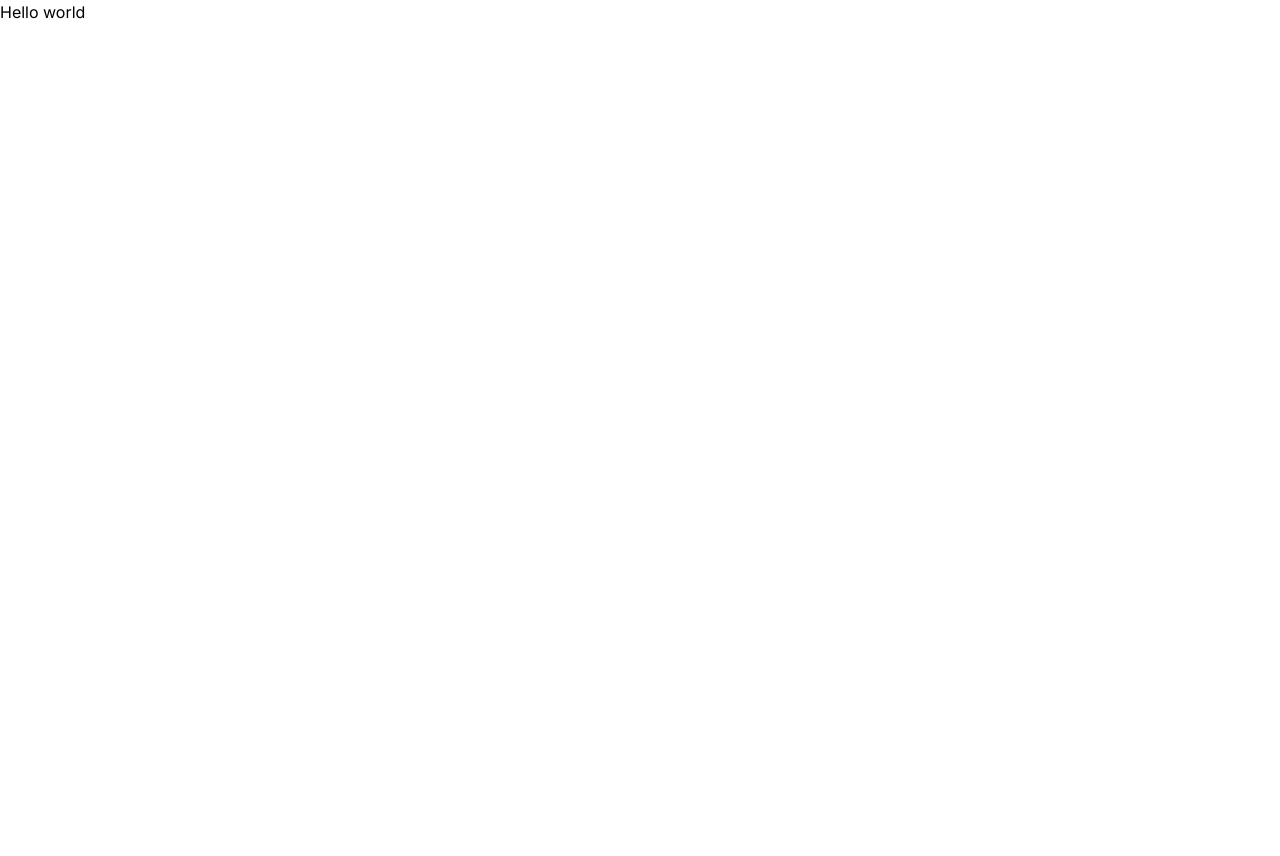
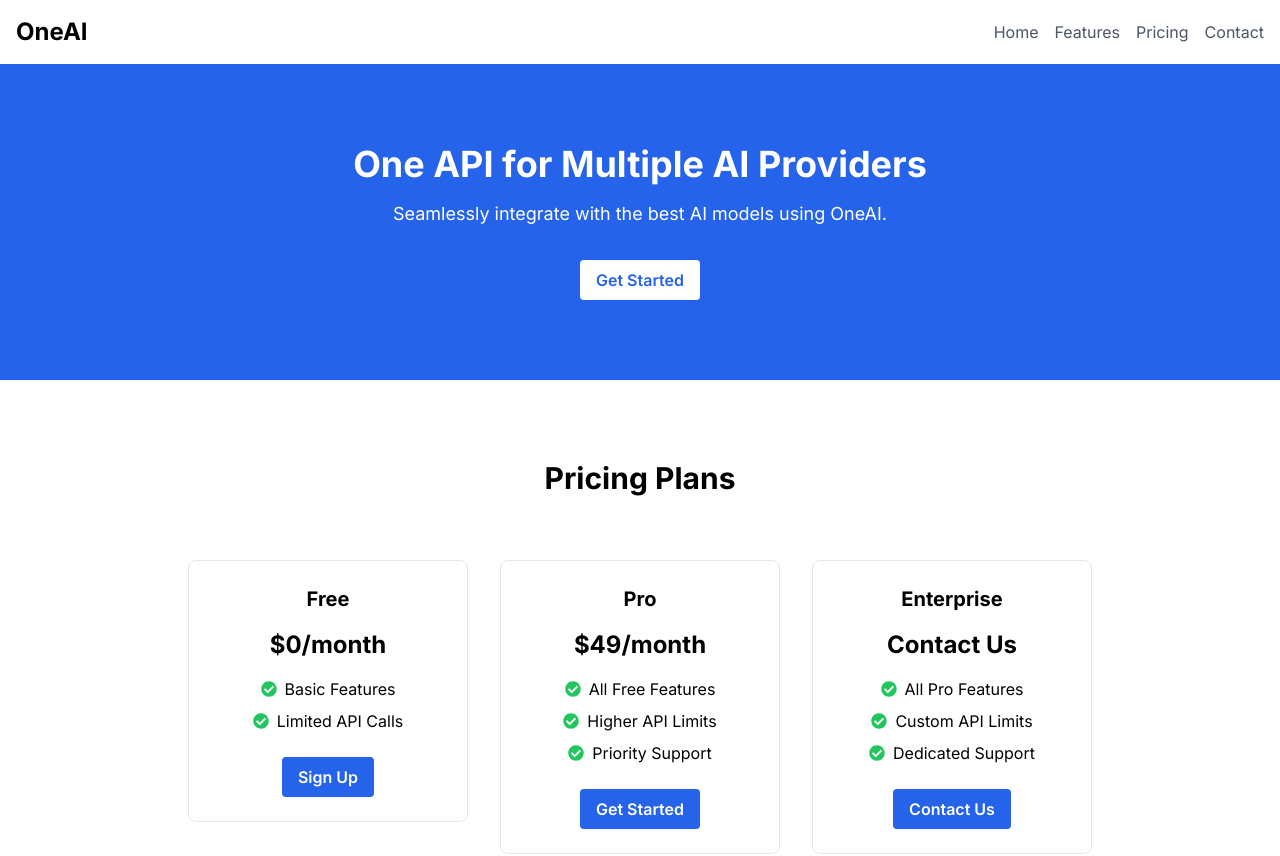
Before and after one commit to GPT-Engineer-App/oneai-pricing-page, a Next.js app: page / in a window 1280 px wide. Shown: the top 856 px of the page. Before the commit the page ends 800 px from the top, so only its background shows below. Built offline with nearby package versions, Linux system fonts and the light colour scheme.

Commit message:
Create initial layout for OneAI pricing page with modern and sleek design

```diff
--- a/src/app/page.tsx
+++ b/src/app/page.tsx
@@ -1,3 +1,186 @@
-export default function Home() {
-  return "Hello world";
-}
+"use client";
+
+import React from "react";
+import Image from "next/image";
+import { useState } from "react";
+import { FaCheckCircle } from "react-icons/fa";
+
+const Home = () => {
+  const [faqOpen, setFaqOpen] = useState<number | null>(null);
+
+  const toggleFaq = (index: number) => {
+    setFaqOpen(faqOpen === index ? null : index);
+  };
+
+  return (
+    <div className="min-h-screen flex flex-col">
+      {/* Header */}
+      <header className="bg-white shadow-md">
+        <div className="container mx-auto px-4 py-4 flex justify-between items-center">
+          <div className="text-2xl font-bold">OneAI</div>
+          <nav className="space-x-4">
+            <a href="#" className="text-gray-600 hover:text-gray-900">Home</a>
+            <a href="#" className="text-gray-600 hover:text-gray-900">Features</a>
+            <a href="#" className="text-gray-600 hover:text-gray-900">Pricing</a>
+            <a href="#" className="text-gray-600 hover:text-gray-900">Contact</a>
+          </nav>
+        </div>
+      </header>
+
+      {/* Hero Section */}
+      <section className="bg-blue-600 text-white py-20">
+        <div className="container mx-auto px-4 text-center">
+          <h1 className="text-4xl font-bold mb-4">One API for Multiple AI Providers</h1>
+          <p className="text-lg mb-8">Seamlessly integrate with the best AI models using OneAI.</p>
+          <button className="bg-white text-blue-600 font-semibold py-2 px-4 rounded">Get Started</button>
+        </div>
+      </section>
+
+      {/* Pricing Tiers */}
+      <section className="py-20">
+        <div className="container mx-auto px-4">
+          <h2 className="text-3xl font-bold text-center mb-12">Pricing Plans</h2>
+          <div className="flex flex-wrap justify-center">
+            {/* Free Plan */}
+            <div className="w-full md:w-1/3 lg:w-1/4 p-4">
+              <div className="border rounded-lg p-6 text-center">
+                <h3 className="text-xl font-bold mb-4">Free</h3>
+                <p className="text-2xl font-bold mb-4">$0/month</p>
+                <ul className="mb-6">
+                  <li className="flex items-center justify-center mb-2">
+                    <FaCheckCircle className="text-green-500 mr-2" /> Basic Features
+                  </li>
+                  <li className="flex items-center justify-center mb-2">
+                    <FaCheckCircle className="text-green-500 mr-2" /> Limited API Calls
+                  </li>
+                </ul>
+                <button className="bg-blue-600 text-white font-semibold py-2 px-4 rounded">Sign Up</button>
+              </div>
+            </div>
+            {/* Pro Plan */}
+            <div className="w-full md:w-1/3 lg:w-1/4 p-4">
+              <div className="border rounded-lg p-6 text-center">
+                <h3 className="text-xl font-bold mb-4">Pro</h3>
+                <p className="text-2xl font-bold mb-4">$49/month</p>
+                <ul className="mb-6">
+                  <li className="flex items-center justify-center mb-2">
+                    <FaCheckCircle className="text-green-500 mr-2" /> All Free Features
+                  </li>
+                  <li className="flex items-center justify-center mb-2">
+                    <FaCheckCircle className="text-green-500 mr-2" /> Higher API Limits
+                  </li>
+                  <li className="flex items-center justify-center mb-2">
+                    <FaCheckCircle className="text-green-500 mr-2" /> Priority Support
+                  </li>
+                </ul>
+                <button className="bg-blue-600 text-white font-semibold py-2 px-4 rounded">Get Started</button>
+              </div>
+            </div>
+            {/* Enterprise Plan */}
+            <div className="w-full md:w-1/3 lg:w-1/4 p-4">
+              <div className="border rounded-lg p-6 text-center">
+                <h3 className="text-xl font-bold mb-4">Enterprise</h3>
+                <p className="text-2xl font-bold mb-4">Contact Us</p>
+                <ul className="mb-6">
+                  <li className="flex items-center justify-center mb-2">
+                    <FaCheckCircle className="text-green-500 mr-2" /> All Pro Features
+                  </li>
+                  <li className="flex items-center justify-center mb-2">
+                    <FaCheckCircle className="text-green-500 mr-2" /> Custom API Limits
+                  </li>
+                  <li className="flex items-center justify-center mb-2">
+                    <FaCheckCircle className="text-green-500 mr-2" /> Dedicated Support
+                  </li>
+                </ul>
+                <button className="bg-blue-600 text-white font-semibold py-2 px-4 rounded">Contact Us</button>
+              </div>
+            </div>
+          </div>
+        </div>
+      </section>
+
+      {/* Feature Highlights */}
+      <section className="bg-gray-100 py-20">
+        <div className="container mx-auto px-4">
+          <h2 className="text-3xl font-bold text-center mb-12">Why Choose OneAI?</h2>
+          <div className="flex flex-wrap justify-center">
+            <div className="w-full md:w-1/3 p-4">
+              <div className="text-center">
+                <FaCheckCircle className="text-blue-600 text-4xl mb-4" />
+                <h3 className="text-xl font-bold mb-2">Seamless Integration</h3>
+                <p>Integrate with multiple AI providers effortlessly.</p>
+              </div>
+            </div>
+            <div className="w-full md:w-1/3 p-4">
+              <div className="text-center">
+                <FaCheckCircle className="text-blue-600 text-4xl mb-4" />
+                <h3 className="text-xl font-bold mb-2">Scalable Solutions</h3>
+                <p>Scale your AI capabilities as your business grows.</p>
+              </div>
+            </div>
+            <div className="w-full md:w-1/3 p-4">
+              <div className="text-center">
+                <FaCheckCircle className="text-blue-600 text-4xl mb-4" />
+                <h3 className="text-xl font-bold mb-2">Cost Effective</h3>
+                <p>Get the best value for your investment.</p>
+              </div>
+            </div>
+          </div>
+        </div>
+      </section>
+
+      {/* FAQ */}
+      <section className="py-20">
+        <div className="container mx-auto px-4">
+          <h2 className="text-3xl font-bold text-center mb-12">Frequently Asked Questions</h2>
+          <div className="max-w-3xl mx-auto">
+            {[
+              {
+                question: "What is OneAI?",
+                answer: "OneAI is an API provider that allows you to integrate with multiple AI providers using a single API.",
+              },
+              {
+                question: "How does the pricing work?",
+                answer: "We offer different pricing tiers to suit your needs, including a Free plan, Pro plan, and Enterprise plan.",
+              },
+              {
+                question: "Can I upgrade or downgrade my plan?",
+                answer: "Yes, you can upgrade or downgrade your plan at any time.",
+              },
+            ].map((faq, index) => (
+              <div key={index} className="mb-6">
+                <button
+                  className="w-full text-left font-semibold text-lg"
+                  onClick={() => toggleFaq(index)}
+                >
+                  {faq.question}
+                </button>
+                {faqOpen === index && <p className="mt-2">{faq.answer}</p>}
+              </div>
+            ))}
+          </div>
+        </div>
+      </section>
+
+      {/* Footer */}
+      <footer className="bg-gray-800 text-white py-8">
+        <div className="container mx-auto px-4 text-center">
+          <div className="mb-4">
+            <a href="#" className="text-gray-400 hover:text-white mx-2">Home</a>
+            <a href="#" className="text-gray-400 hover:text-white mx-2">Features</a>
+            <a href="#" className="text-gray-400 hover:text-white mx-2">Pricing</a>
+            <a href="#" className="text-gray-400 hover:text-white mx-2">Contact</a>
+          </div>
+          <div className="mb-4">
+            <a href="#" className="text-gray-400 hover:text-white mx-2">Twitter</a>
+            <a href="#" className="text-gray-400 hover:text-white mx-2">LinkedIn</a>
+            <a href="#" className="text-gray-400 hover:text-white mx-2">GitHub</a>
+          </div>
+          <div>&copy; 2023 OneAI. All rights reserved.</div>
+        </div>
+      </footer>
+    </div>
+  );
+};
+
+export default Home;
```
